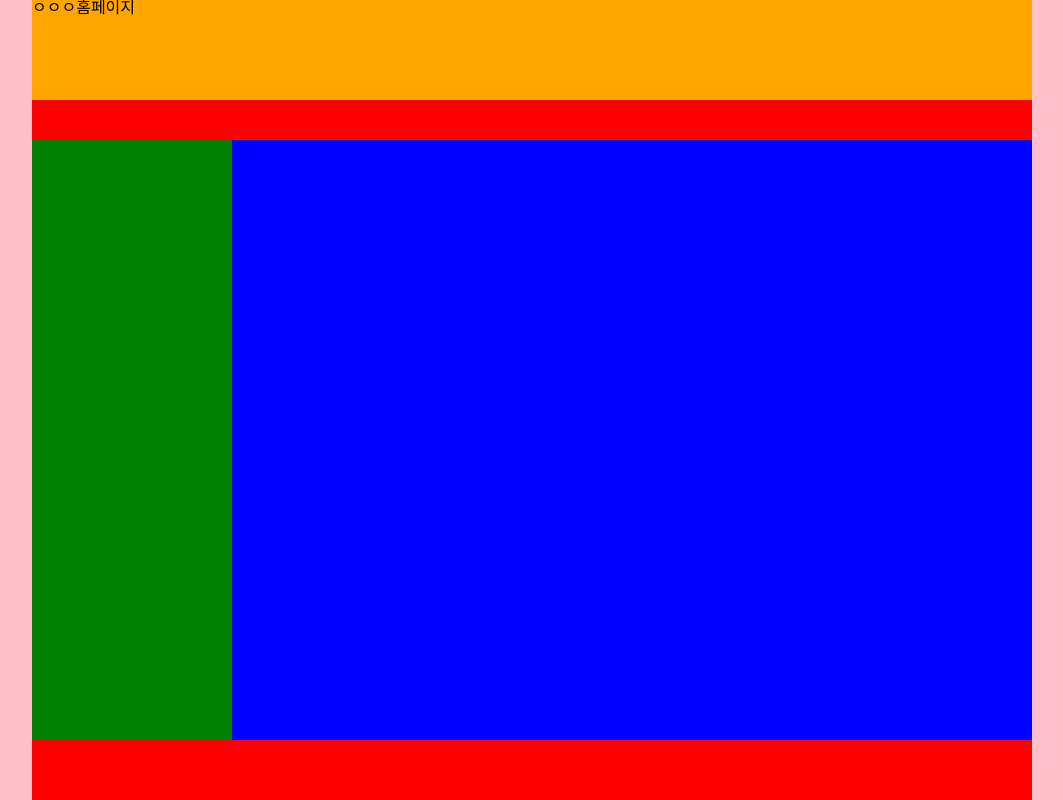
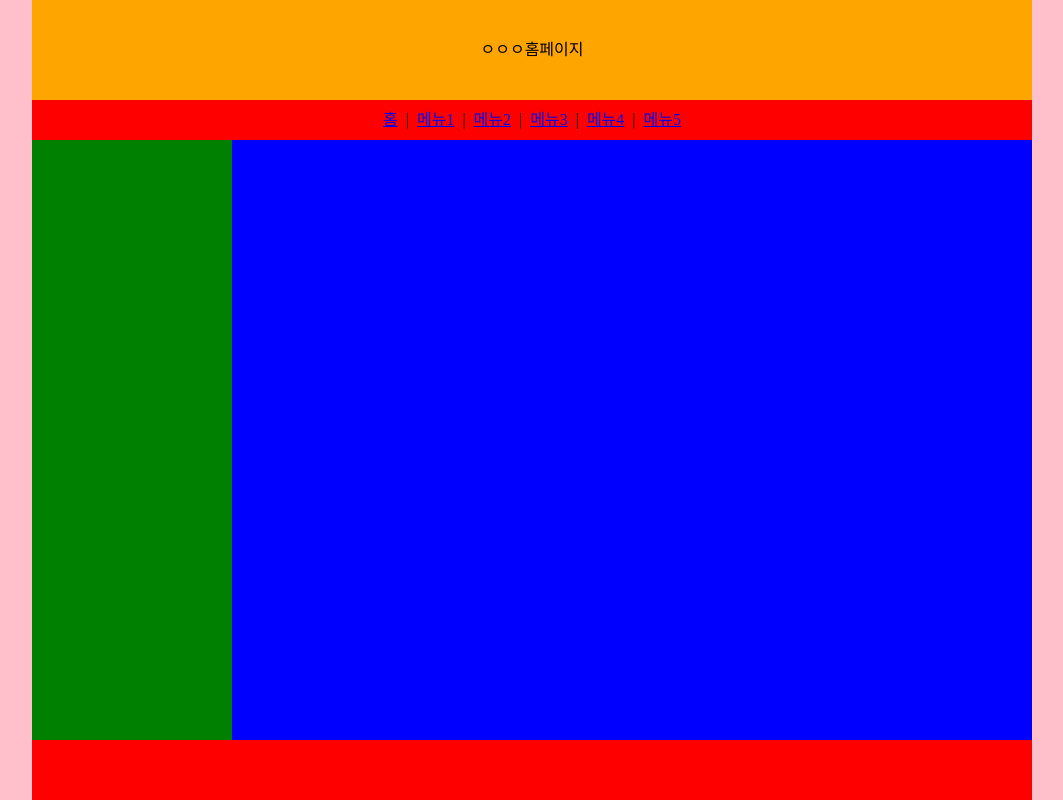
Before and after one commit to kittycaravan/base_html_css_homepage, a plain HTML site: page index.html in a window 1280 px wide. Shown: the whole page, without its empty margins (108-1171 px from the left). Drawn offline with Linux system fonts and the light colour scheme.

Commit message:
상단 각각 센터 처리

```diff
--- a/common.css
+++ b/common.css
@@ -21,6 +21,9 @@ body {
 #top_top{
     width:100%;
     height:100px;
+    display:flex;
+    justify-content: center;
+    align-items: center;
 }
 
 /* 상단-하단 (메인메뉴) */
@@ -28,6 +31,9 @@ body {
     width:100%;
     height:40px;
     background-color: red;
+    display:flex;
+    justify-content: center;
+    align-items: center;
 }
 
 /* 하단 */
--- a/index.html
+++ b/index.html
@@ -17,7 +17,17 @@
             </div>
             <!-- 상단-하단 (메인메뉴) -->
             <div id="top_bot">
-
+                <a href="#" >홈</a>
+                &nbsp;&nbsp;|&nbsp;&nbsp;
+                <a href="#" >메뉴1</a>
+                &nbsp;&nbsp;|&nbsp;&nbsp;
+                <a href="#" >메뉴2</a>
+                &nbsp;&nbsp;|&nbsp;&nbsp;
+                <a href="#" >메뉴3</a>
+                &nbsp;&nbsp;|&nbsp;&nbsp;
+                <a href="#" >메뉴4</a>
+                &nbsp;&nbsp;|&nbsp;&nbsp;
+                <a href="#" >메뉴5</a>
             </div>
         </div>
         <!-- 하단 -->
```
